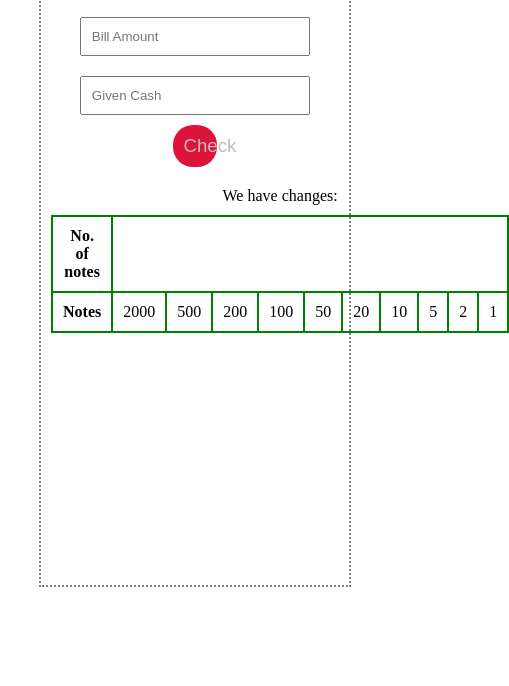
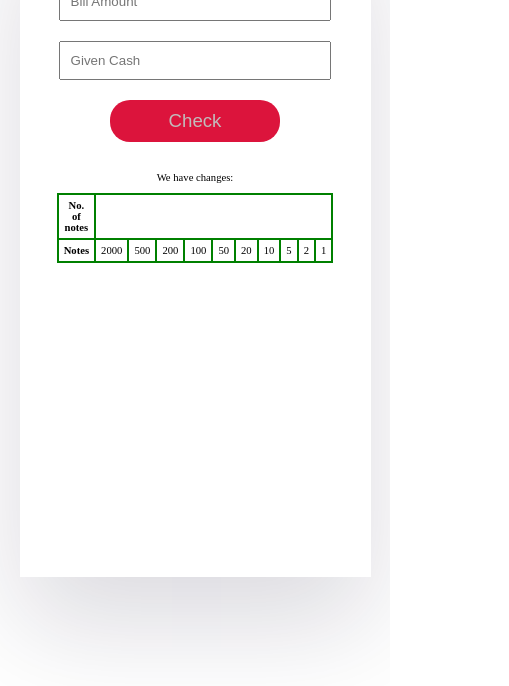
Before and after one commit to arjun-computer-geek/cash-register, a plain HTML site: page index.html in a window 390 px wide. Shown: the part 138-824 px from the top of the page, 509 px wide, since content can reach past the window. Drawn offline with Linux system fonts and the light colour scheme.

Commit message:
style - make mobile responsive

```diff
--- a/style.css
+++ b/style.css
@@ -6,11 +6,11 @@
 .container{
     padding: 10px;
     text-align: center;
-    height: 80vh;
-    width: 80vw;
-    border: 2px dotted grey;
+    min-height: 80vh;
+    width: 60vw;
     margin: auto;
     margin-top: 50px;
+    box-shadow: rgba(17, 12, 46, 0.15) 0px 48px 100px 0px;
 }
 
 .input-text{
@@ -53,3 +53,30 @@ table, th, td, tr{
 .error{
     color: red;
 }
+
+/* mdedia query for phone */
+@media only screen and (max-width: 600px) {
+    .container{
+        padding: 5px;
+        width: 90%;
+        margin-top: 40px;
+    }
+    #check-btn{
+        width: 50%;
+        margin: 20px;
+        padding: 10px;
+        font-weight: 500;
+    }
+    table{
+        font-size: 8pt;
+
+    }
+    table > caption{
+        margin: 10px;
+    }
+    table, th, td, tr{
+        border: 2px solid green;
+        border-collapse: collapse;
+        padding: 5px;
+    }
+}
```
